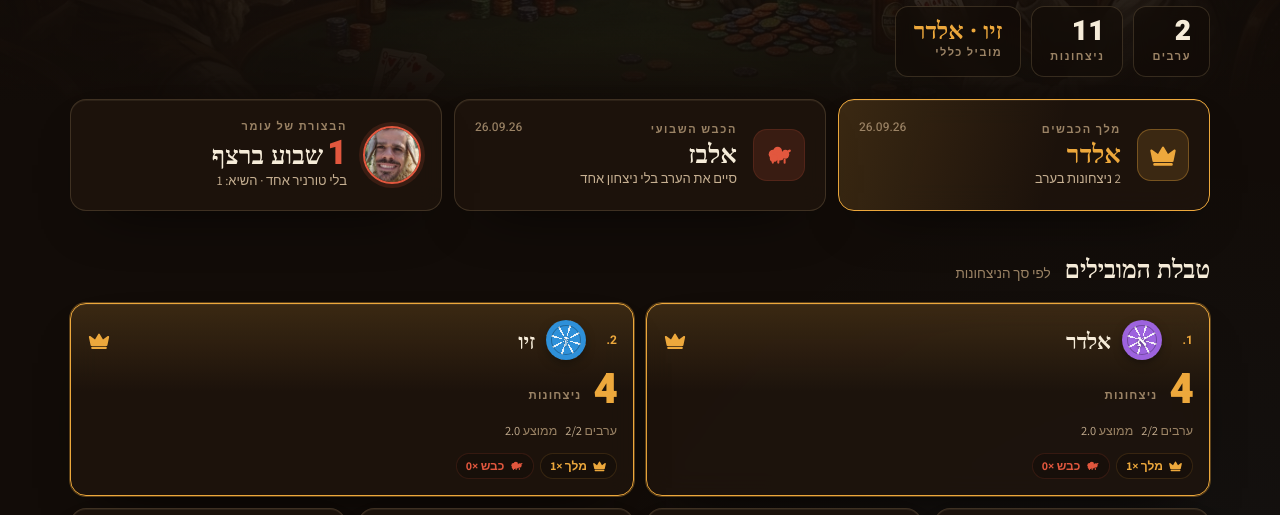
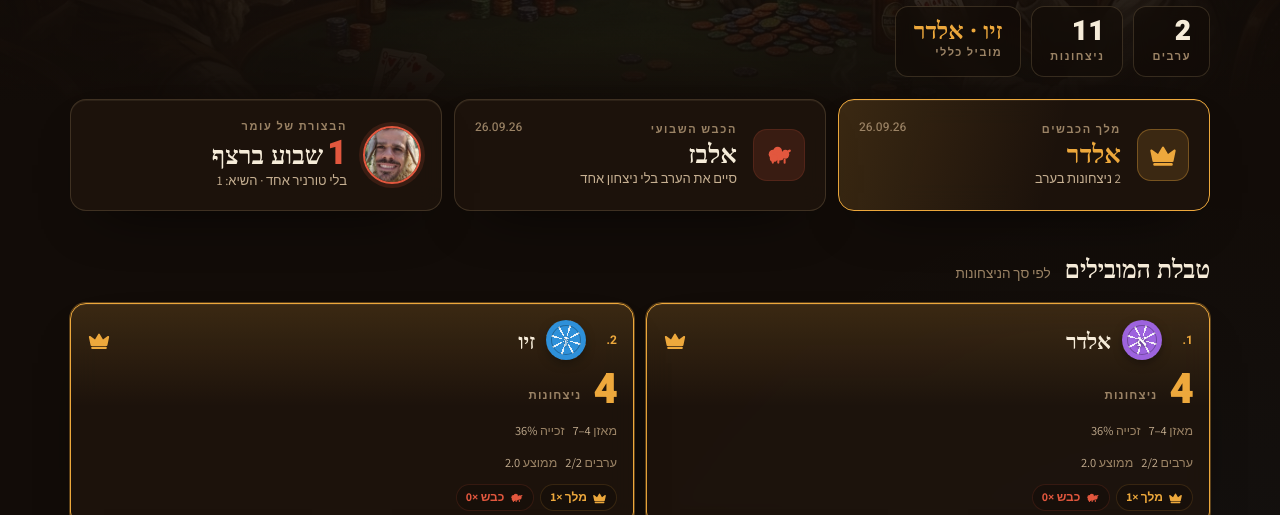
Before and after one commit to zivmiz/poker-ledger, a plain HTML site: page index.html in a window 1280 px wide. Shown: the part 437-952 px from the top of the page. Drawn offline with Linux system fonts and the light colour scheme; a web font is replaced by a local one.

Commit message:
Add per-player win/loss record to standings
Each night's total games equal the wins recorded (one winner per game), so a
player's losses are the games they took part in but did not win. Show each
player's win-loss balance and win rate over the games they participated in.

Co-Authored-By: Claude Opus 4.8 <noreply@anthropic.com>
Claude-Session: https://claude.ai/code/session_01WWCXrhF2XxNDJutTB2DSkR

```diff
--- a/index.html
+++ b/index.html
@@ -864,13 +864,23 @@ dialog::backdrop{background:rgba(8,5,3,.72);-webkit-backdrop-filter:blur(3px);ba
   function stats(all){
     var out = {};
     PLAYERS.forEach(function(p){
-      out[p] = {wins:0, played:0, nights:all.length, kings:0, sheeps:0,
+      out[p] = {wins:0, losses:0, games:0, played:0, nights:all.length, kings:0, sheeps:0,
                 dry:dryStreak(all, p), dryBest:longestDry(all, p)};
     });
     all.forEach(function(n){
+      /* Total games that night = every win recorded, since each game has a
+         single winner. A player who took part played all of them, so his
+         losses that night are the games he took part in but did not win. */
+      var nightGames = 0;
+      PLAYERS.forEach(function(p){ var w = winsOf(n,p); if(w !== null) nightGames += w; });
       PLAYERS.forEach(function(p){
         var w = winsOf(n,p);
-        if(w !== null){ out[p].wins += w; out[p].played += 1; }
+        if(w !== null){
+          out[p].wins   += w;
+          out[p].losses += (nightGames - w);
+          out[p].games  += nightGames;
+          out[p].played += 1;
+        }
       });
       kingsOf(n).list.forEach(function(p){ out[p].kings += 1; });
       var s = sheepOf(n);
@@ -981,6 +991,20 @@ dialog::backdrop{background:rgba(8,5,3,.72);-webkit-backdrop-filter:blur(3px);ba
       nums.appendChild(el("span","big", String(s.wins)));
       nums.appendChild(el("small", null, "ניצחונות"));
       card.appendChild(nums);
+
+      /* Win/loss record over the games the player took part in. */
+      var rec = el("div","pmeta");
+      var rb = el("span");
+      rb.appendChild(el("i",null,"מאזן "));
+      rb.appendChild(document.createTextNode(s.wins + "–" + s.losses));
+      rb.title = s.wins + " ניצחונות · " + s.losses + " הפסדים · מתוך " + s.games + " משחקים";
+      var rate = s.games ? Math.round(s.wins / s.games * 100) : 0;
+      var rp = el("span");
+      rp.appendChild(el("i",null,"זכייה "));
+      rp.appendChild(document.createTextNode(rate + "%"));
+      rp.title = "אחוז זכייה מתוך המשחקים שהשתתף בהם";
+      rec.appendChild(rb); rec.appendChild(rp);
+      card.appendChild(rec);
 
       var meta = el("div","pmeta");
       var m1 = el("span"); m1.appendChild(el("i",null,"ערבים ")); m1.appendChild(document.createTextNode(s.played + "/" + s.nights));
```
